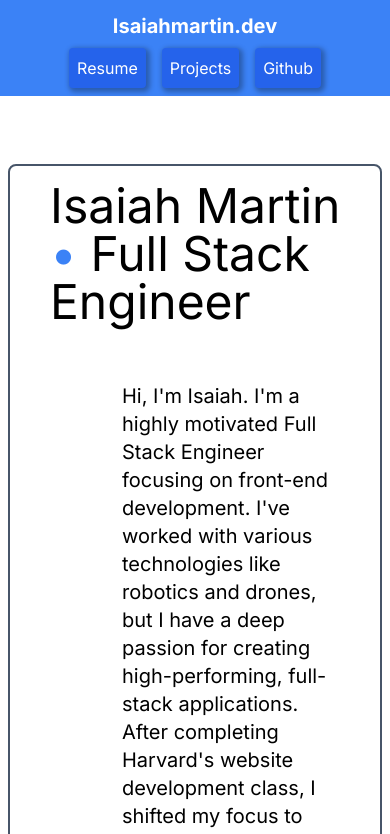
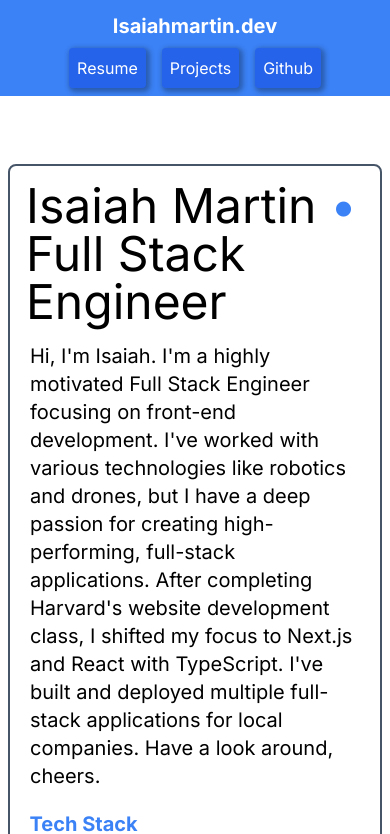
Before and after one commit to isaiahmartin847/Portfolio, a Next.js app in the folder client/: page / in a window 390 px wide. Shown: the top 834 px of the page. Built offline with nearby package versions, Linux system fonts and the light colour scheme; no server answers.

Commit message:
added the styling to be responsive

```diff
--- a/client/src/app/components/about_me.tsx
+++ b/client/src/app/components/about_me.tsx
@@ -12,15 +12,10 @@ export default function AboutMe () {
     return (
         <>
             <div className='mt-[8vh] border-2 border-slate-600 rounded-lg ml-2 mr-2 pb-6 md:mr-[10vw] md:ml-[10vw]'>
-                <h1 className='text-5xl p-4 ml-6'>Isaiah Martin <span className="text-blue-500">&bull;</span> Full Stack Engineer</h1>
+                <h1 className='text-5xl p-4 md:ml-6'>Isaiah Martin <span className="text-blue-500">&bull;</span> Full Stack Engineer</h1>
                 <div>
-                    <div className='w-fit ml-28 pr-10 mt-10'>
-                        <div className='flex flex-col'>
-                            <div className='flex items-center space-x-2'>
-                                <p className='text-xl'>Hi, I&apos;m Isaiah. I&apos;m a highly motivated Full Stack Engineer focusing on front-end development. I&apos;ve worked with various technologies like robotics and drones, but I have a deep passion for creating high-performing, full-stack applications. After completing Harvard&apos;s website development class, I shifted my focus to Next.js and React with TypeScript. I&apos;ve built and deployed multiple full-stack applications for local companies. Have a look around, cheers.</p>
-                                {/* <span><FaGlassCheers size={25} className=''/></span> */}
-                            </div>
-                        </div>
+                    <div className=' ml-5 mr-5 md:ml-28 md:pr-10 md:mt-10 flex flex-col'>
+                        <p className='text-xl'>Hi, I&apos;m Isaiah. I&apos;m a highly motivated Full Stack Engineer focusing on front-end development. I&apos;ve worked with various technologies like robotics and drones, but I have a deep passion for creating high-performing, full-stack applications. After completing Harvard&apos;s website development class, I shifted my focus to Next.js and React with TypeScript. I&apos;ve built and deployed multiple full-stack applications for local companies. Have a look around, cheers.</p>
                     </div>
                     <div>
                         <h1 className='ml-[5vw] text-xl mt-5 text-blue-500 font-bold'>Tech Stack</h1>
```
